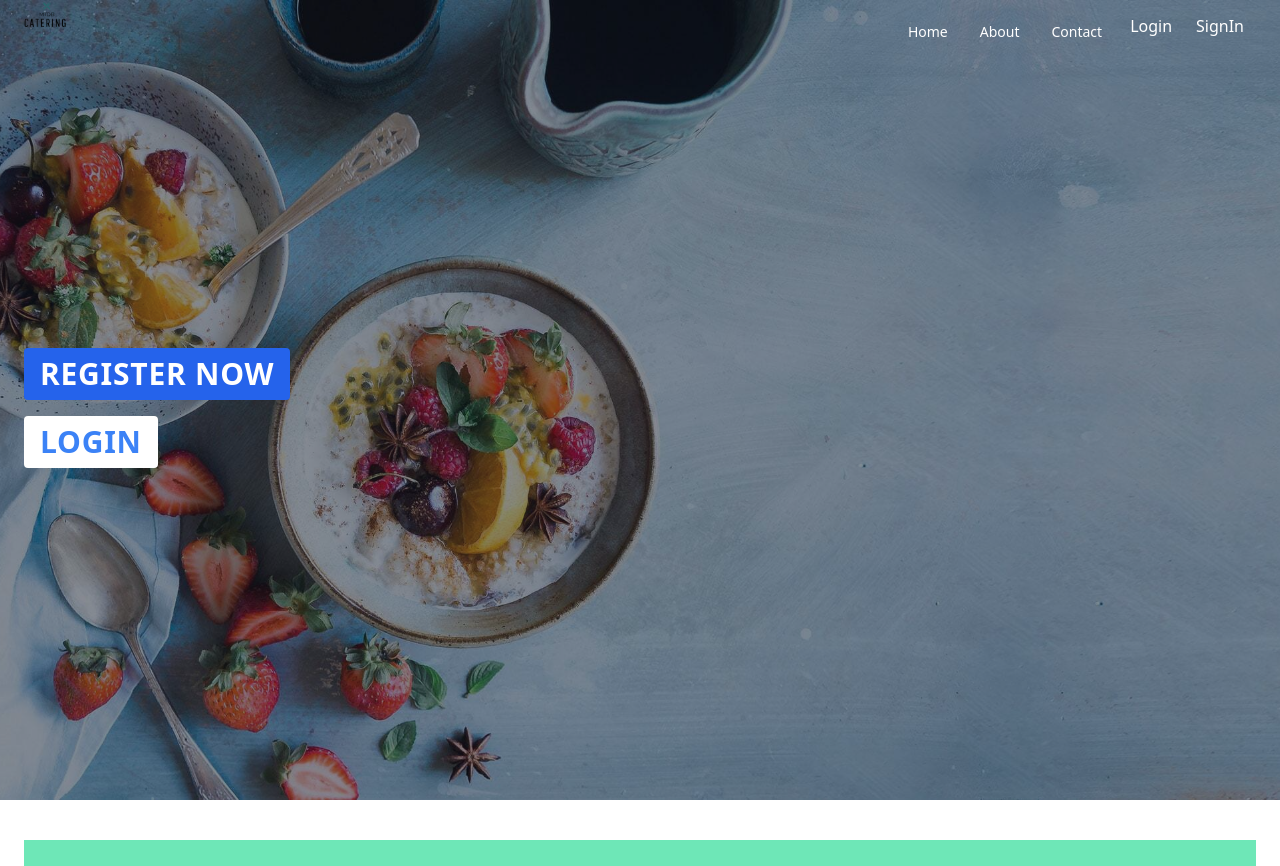
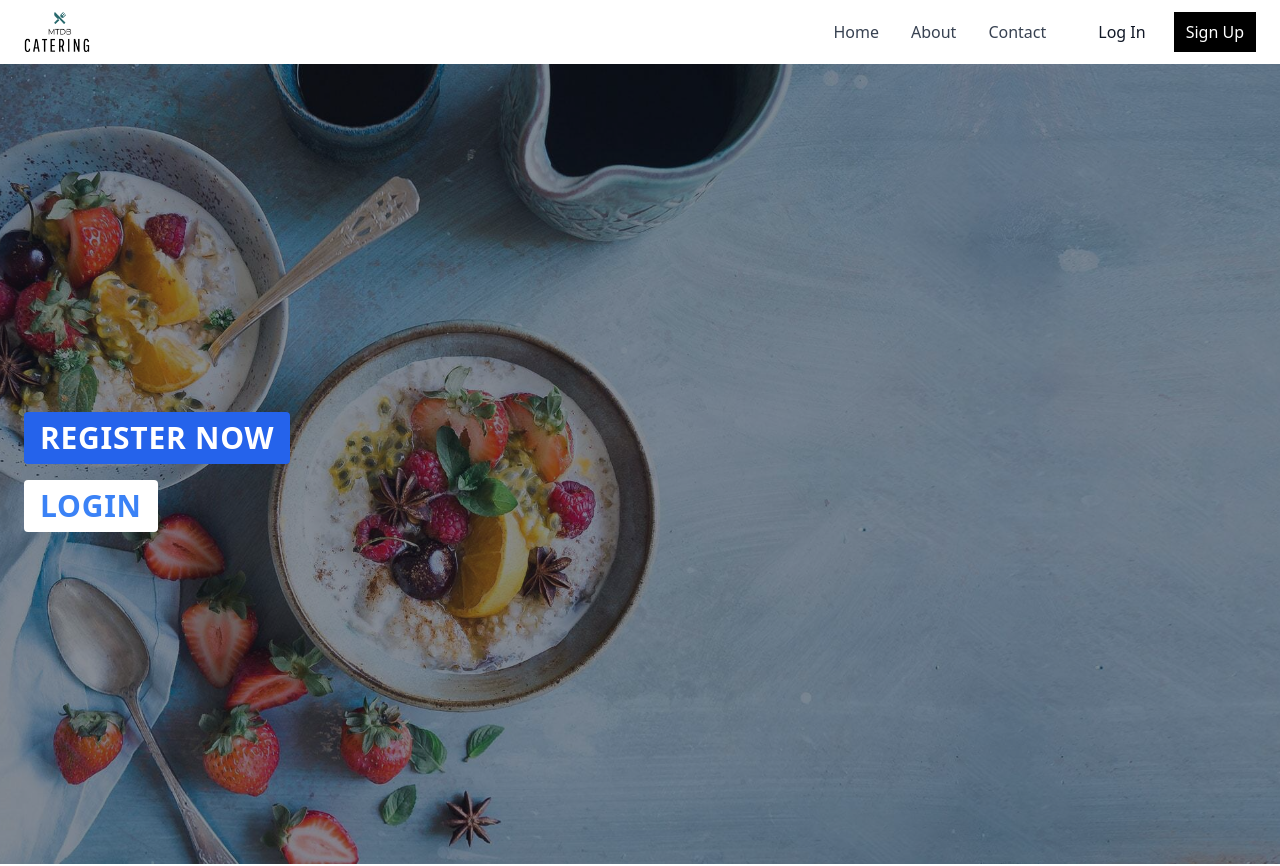
Before and after one commit to darayaq-01/kita-catering, a React (Create React App) app in the folder client/: page / in a window 1280 px wide. Shown: the top 866 px of the page. Built offline with nearby package versions, Linux system fonts and the light colour scheme.

Commit message:
build(navbar): navbar resposive and ready

```diff
--- a/client/src/components/Header/Navbar.jsx
+++ b/client/src/components/Header/Navbar.jsx
@@ -10,70 +10,76 @@ const Navbar = () => {
     }
 
     return (
-        <nav class="fixed inset-x-0 top-0 flex flex-row justify-between z-10 text-white bg-transparent">
-            <div class="container mx-auto px-6 py-2 flex justify-between items-center">
-                <div class="md:flex-shrink-0">
-                    <a class="navbar-brand" href="/">
-                        <div class="logo-image">
-                            <img src={Logo} alt="logo" class="img-fluid" />
-                        </div>
-                    </a>
-                </div>
+        <nav className="bg-white shadow dark:bg-gray-800">
+            <div class="container px-6 py-3 mx-auto md:flex md:justify-between md:items-center">
+                <div className="flex items-center justify-between">
+                    {/* Logo */}
+                    <Link to="/" className="block text-left">
+                        <img src={Logo} alt="logo" class="h-10 sm:h-10" />
+                    </Link>
+                    {/* Mobile menu button */}
+                    <div className="flex md:hidden">
                         <button
                             type="button"
-                    className="block lg:hidden"
+                            className="text-gray-500 dark:text-gray-200 hover:text-gray-600 dark:hover:text-gray-400 focus:outline-none focus:text-gray-600 dark:focus:text-gray-400"
+                            aria-label="toggle menu"
                             onClick={handleClick}
                         >
                             <svg
-                        className="h-6 w-6 fill-current"
-                        xmlns="http://www.w3.org/2000/svg"
-                        viewBox="0 0 24 24"
+                                fill="currentColor"
+                                viewBox="0 0 20 20"
+                                className="w-6 h-6"
                             >
                                 {isOpen && (
                                     <path
-                                fillRule="evenodd"
-                                clipRule="evenodd"
-                                d="M18.278 16.864a1 1 0 0 1-1.414 1.414l-4.829-4.828-4.828 4.828a1 1 0 0 1-1.414-1.414l4.828-4.829-4.828-4.828a1 1 0 0 1 1.414-1.414l4.829 4.828 4.828-4.828a1 1 0 1 1 1.414 1.414l-4.828 4.829 4.828 4.828z"
-                            />
+                                        x-show="open"
+                                        fill-rule="evenodd"
+                                        d="M4.293 4.293a1 1 0 011.414 0L10 8.586l4.293-4.293a1 1 0 111.414 1.414L11.414 10l4.293 4.293a1 1 0 01-1.414 1.414L10 11.414l-4.293 4.293a1 1 0 01-1.414-1.414L8.586 10 4.293 5.707a1 1 0 010-1.414z"
+                                        clip-rule="evenodd"
+                                    ></path>
                                 )}
                                 {!isOpen && (
                                     <path
-                                fillRule="evenodd"
-                                d="M4 5h16a1 1 0 0 1 0 2H4a1 1 0 1 1 0-2zm0 6h16a1 1 0 0 1 0 2H4a1 1 0 0 1 0-2zm0 6h16a1 1 0 0 1 0 2H4a1 1 0 0 1 0-2z"
-                            />
+                                        x-show="!open"
+                                        fill-rule="evenodd"
+                                        className=""
+                                        d="M3 5a1 1 0 011-1h12a1 1 0 110 2H4a1 1 0 01-1-1zM3 10a1 1 0 011-1h12a1 1 0 110 2H4a1 1 0 01-1-1zM9 15a1 1 0 011-1h6a1 1 0 110 2h-6a1 1 0 01-1-1z"
+                                        clip-rule="evenodd"
+                                    ></path>
                                 )}
                             </svg>
                         </button>
-                <ul class={`lg:flex ${isOpen ? 'block' : 'hidden'}`}>
-                    <Link to="/" className="px4 menu-text hover:text-gray-800">
+                    </div>
+                </div>
+                {/* mobile menu open: block // menu closed: hidden */}
+
+                <div className={`lg:flex ${isOpen ? 'block' : 'hidden'}`}>
+                    <div className="w-full md:flex md:items-center md:justify-between">
+                        <div className="flex flex-col px-2 py-3 -mx-4 md:flex-row md:mx-0 md:py-0">
+                            <Link to="/" className="menu-mobile">
                                 Home
                             </Link>
-                    <Link
-                        to="/about"
-                        className="px4 menu-text hover:text-gray-800"
-                    >
+                            <Link to="/about" className="menu-mobile">
                                 About
                             </Link>
-                    <Link
-                        to="/contact"
-                        className="px4 menu-text hover:text-gray-800"
-                    >
+                            <Link to="/contact" className="menu-mobile">
                                 Contact
                             </Link>
-
-                    <div class="lg:w-2/5 inline-flex lg:justify-end ml-5 lg:ml-0">
+                        </div>
+                        <div className="flex">
                             <Link to="/signup">
-                            <button className="inline-flex items-center py-1 px-3 focus:outline-none hover:bg-gray-200">
-                                Login
+                                <button className="bg-white hover:bg-text-gray-800 text-gray-900 ml-4 py-2 px-3">
+                                    Log In
                                 </button>
                             </Link>
                             <Link to="/signup">
-                            <button className="inline-flex items-center py-1 px-3 focus:outline-none hover:bg-gray-200">
-                                SignIn
+                                <button className="bg-black hover:bg-text-gray-800 text-white ml-4 py-2 px-3">
+                                    Sign Up
                                 </button>
                             </Link>
                         </div>
-                </ul>
+                    </div>
+                </div>
             </div>
         </nav>
     );
--- a/client/src/index.css
+++ b/client/src/index.css
@@ -18,13 +18,17 @@
 }
 
 .btn-primary {
-@apply px-4 py-2 tracking-wide mt-4 text-2xl font-semibold text-white uppercase md:text-3xl transition-colors duration-200 transform
+@apply px-4 py-2 tracking-wide mt-4 text-2xl font-semibold text-white uppercase md:text-3xl transition-colors duration-200 transform;
 }
 
 .btn-secondary {
-@apply px-4 py-2 mt-4 tracking-wide text-2xl font-semibold text-blue-500 uppercase md:text-3xl transition-colors duration-200 transform
+@apply px-4 py-2 mt-4 tracking-wide text-2xl font-semibold text-blue-500 uppercase md:text-3xl transition-colors duration-200 transform;
 }
 
 .menu-text {
-    @apply px-2 py-1 mx-2 mt-2 text-sm font-medium
+    @apply px-2 py-1 mx-2 mt-2 text-sm font-medium;
 }
+
+.menu-mobile {
+    @apply px-2 py-1 text-base font-medium text-gray-700 transition-colors duration-200 transform rounded 2xl:text-gray-900 hover:bg-gray-900 hover:text-gray-100 md:mx-2;
+}
```
Lines whose indentation alone changed are shown as unchanged.
